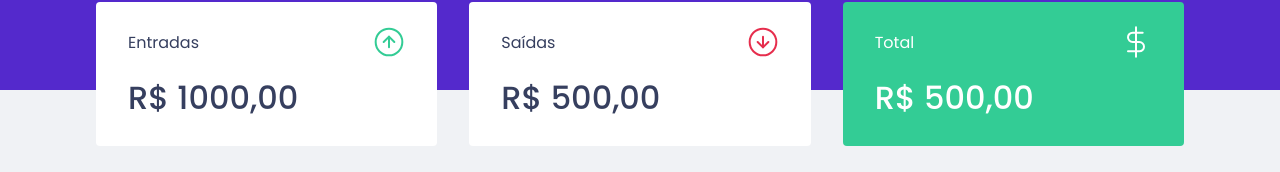
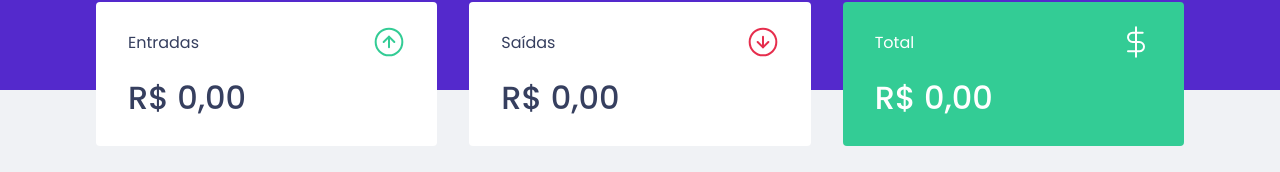
Before and after one commit to GuilhermeAlvarez-00/dtmoney-ignite, a React (Create React App) app: page / in a window 1280 px wide. Shown: the part 150-322 px from the top of the page. Built offline with nearby package versions, Linux system fonts and the light colour scheme; no server answers; what miragejs would draw is missing.

Commit message:
calculando resumo

```diff
--- a/src/components/Summary/index.tsx
+++ b/src/components/Summary/index.tsx
@@ -11,7 +11,20 @@
 export function Summary() {
   const { transactions } = useContext(TransactionsContext)
 
-  console.log(transactions)
+  const summary = transactions.reduce((acc, transaction) => {
+    if(transaction.type === 'deposit') {
+      acc.deposits += transaction.value
+      acc.total += transaction.value
+    } else {
+      acc.withdraws += transaction.value
+      acc.total -= transaction.value
+    }
+    return acc
+  }, {
+    deposits: 0,
+    withdraws: 0,
+    total: 0
+  })
 
   return (
     <Container>
@@ -20,7 +33,14 @@
           <p>Entradas</p>
           <img src={incomeImg} alt="Icone de entradas" />
         </header>
-        <strong>R$ 1000,00</strong>
+        <strong>
+          {
+            new Intl.NumberFormat('pt-BR', {
+              style: 'currency',
+              currency: 'BRL'
+            }).format(summary.deposits)
+          }
+        </strong>
       </div>
 
       <div>
@@ -28,7 +48,14 @@
           <p>Saídas</p>
           <img src={outComeImg} alt="Icone de saídas" />
         </header>
-        <strong>R$ 500,00</strong>
+        <strong>
+          {
+            new Intl.NumberFormat('pt-BR', {
+              style: 'currency',
+              currency: 'BRL'
+            }).format(summary.withdraws)
+          }
+        </strong>
       </div>
 
       <div className="highlight-background">
@@ -36,7 +63,14 @@
           <p>Total</p>
           <img src={totalImg} alt="Icone de sifrão simbolizando o total" />
         </header>
-        <strong>R$ 500,00</strong>
+        <strong>
+          {
+            new Intl.NumberFormat('pt-BR', {
+              style: 'currency',
+              currency: 'BRL'
+            }).format(summary.total)
+          }
+        </strong>
       </div>
     </Container>
   )
```
